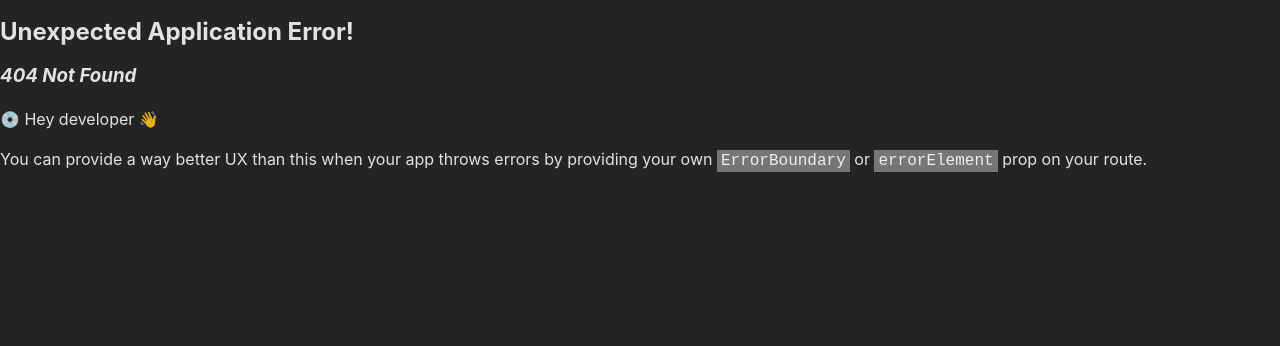
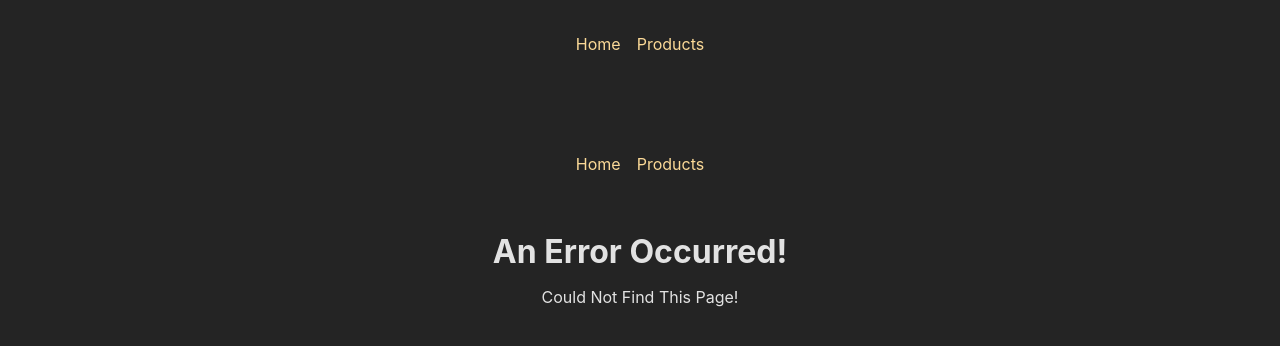
Before and after one commit to Hashwi/React_Routers, a React (Create React App) app: page /error in a window 1280 px wide. Before the commit this address had no page. Shown: the top 346 px of the page. Built offline with nearby package versions, Linux system fonts and the light colour scheme.

Commit message:
Adding css to Nav bar

```diff
--- a/src/App.js
+++ b/src/App.js
@@ -2,17 +2,20 @@ import { createBrowserRouter, RouterProvider } from "react-router-dom";
 import HomePage from "./pages/Home";
 import Products from "./pages/Products";
 import RootLayout from "./pages/Root";
+import Error from "./pages/Error";
 
 const router = createBrowserRouter([
   {
     path: "/",
     element: <RootLayout/>,
+    errorElement: <Error/>,
     children: [
       { path: "/", element: <HomePage /> },
       { path: "/products", element: <Products/> },
-
+      { path: "/error", element: <Error/> },
     ]
   },
+
 
 ]);
 function App() {
--- a/src/components/MainNavigation.js
+++ b/src/components/MainNavigation.js
@@ -1,15 +1,15 @@
 import React from 'react'
-import { Link } from 'react-router-dom'
+import { NavLink } from 'react-router-dom'
 import classes from './MainNavigation.module.css'
 
-const MainNavigation =() => {
+const MainNavigation = () => {
     return (
         <>
             <header className={classes.header}>
                 <nav>
                     <ul className={classes.list}>
-                <li><Link to='/'>Home</Link></li>
-                <li><Link to='/products'>Products</Link></li>
+                        <li><NavLink to='/' className={({ isActive }) => isActive ? classes.active : undefined} end>Home</NavLink></li>
+                        <li><NavLink to='/products' className={({ isActive }) => isActive ? classes.active : undefined}>Products</NavLink></li>
                     </ul>
                 </nav>
             </header>
--- a/src/index.css
+++ b/src/index.css
@@ -48,3 +48,8 @@ ul {
   margin: 0;
   padding: 0;
 }
+
+main {
+  margin: 2rem  auto;
+  text-align: center;
+}
--- /dev/null
+++ b/src/pages/Error.js
@@ -0,0 +1,14 @@
+import React from 'react'
+import MainNavigation from '../components/MainNavigation'
+
+export default function Error() {
+  return (
+    <>
+    <MainNavigation/>
+    <main>
+        <h1>An Error Occurred!</h1>
+        <p>Could Not Find This Page!</p>
+    </main>
+    </>
+  )
+}
--- a/src/pages/Root.js
+++ b/src/pages/Root.js
@@ -1,13 +1,13 @@
 import React from "react";
 import { Outlet } from "react-router-dom";
 import MainNavigation from "../components/MainNavigation";
-import classes from "./Root.module.css";
+
 
 export default function RootLayout() {
   return (
     <>
       <MainNavigation />
-      <main className={classes.content}>
+      <main>
         <Outlet />
       </main>
     </>
--- a/src/pages/Root.module.css
+++ /dev/null
@@ -1,4 +0,0 @@
-.content {
-   margin: 2rem  auto;
-   text-align: center;
-}
```
Lines whose indentation alone changed are shown as unchanged.
